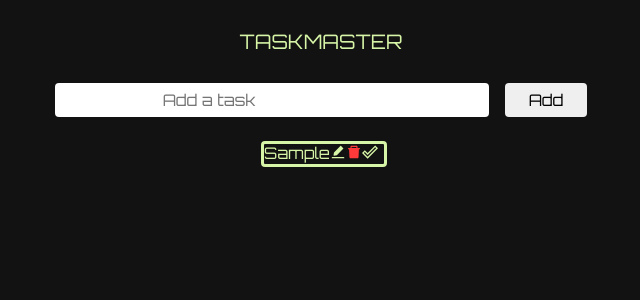
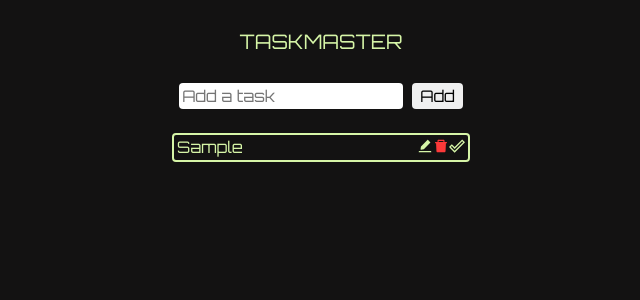
Before and after one commit to LinziJayne36/react-todo-ts, a React (Vite) app: page / in a window 1280 px wide. Both pictures are taken after typing "Sample" into the empty fields and a click on the button "Add". Shown: the top 300 px of the page, without its empty margins (319-959 px from the left). Built offline with nearby package versions, Linux system fonts and the light colour scheme.

Commit message:
Add styling

```diff
--- a/src/App.css
+++ b/src/App.css
@@ -1,11 +1,17 @@
 @import url("https://fonts.googleapis.com/css2?family=Orbitron&display=swap");
+
+#root {
+    background-color: #131212;
+}
 
 .App {
     width: 100vw;
+
     height: 100vh;
     display: flex;
     flex-direction: column;
     align-items: center;
+    margin: 0 auto;
     background-color: #131212;
     color: rgb(214, 245, 167);
 
@@ -13,6 +19,12 @@
     font-size: 16px;
 }
 
+@media screen and (min-width: 900px) {
+    .App {
+        width: 60vw;
+    }
+}
+
 .heading {
     text-transform: uppercase;
     font-size: 1.25em;
--- a/src/components/styles.css
+++ b/src/components/styles.css
@@ -1,5 +1,5 @@
 .input-box {
-    padding: 0.5em 6.75em;
+    padding: 0.25em 0.2em;
     border-radius: 4px;
     border: none;
     margin-right: 8px;
@@ -10,10 +10,10 @@
 }
 
 .input-submit {
-    padding: 0.5em 1.5em;
+    padding: 0.25em 0.5em;
     border-radius: 4px;
     border: none;
-    margin-left: 8px;
+    margin-left: 1px;
     cursor: pointer;
 }
 
@@ -24,15 +24,18 @@
 .todos {
     display: flex;
     justify-content: space-evenly;
-    width: 36.5%;
+    width: 40%;
     flex-wrap: wrap;
 }
 
 .todos-single {
     display: flex;
-    width: 100%;
+    justify-content: space-between;
+    min-width: 18rem;
+    padding: 0.175em;
     margin-top: 1.5em;
     border-style: solid;
+    border-width: 2px;
     border-color: rgb(214, 245, 167);
     border-radius: 4px;
 }
```
